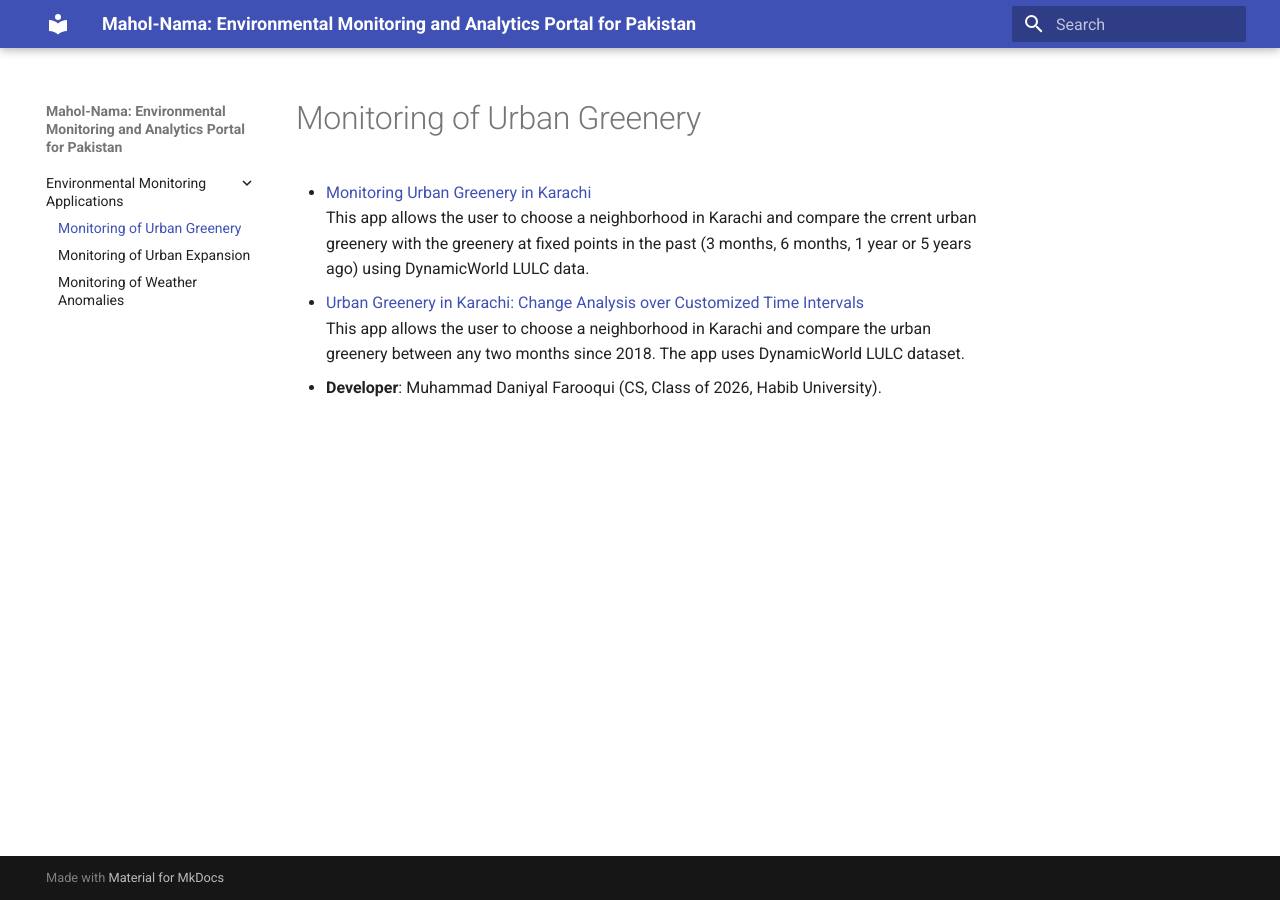
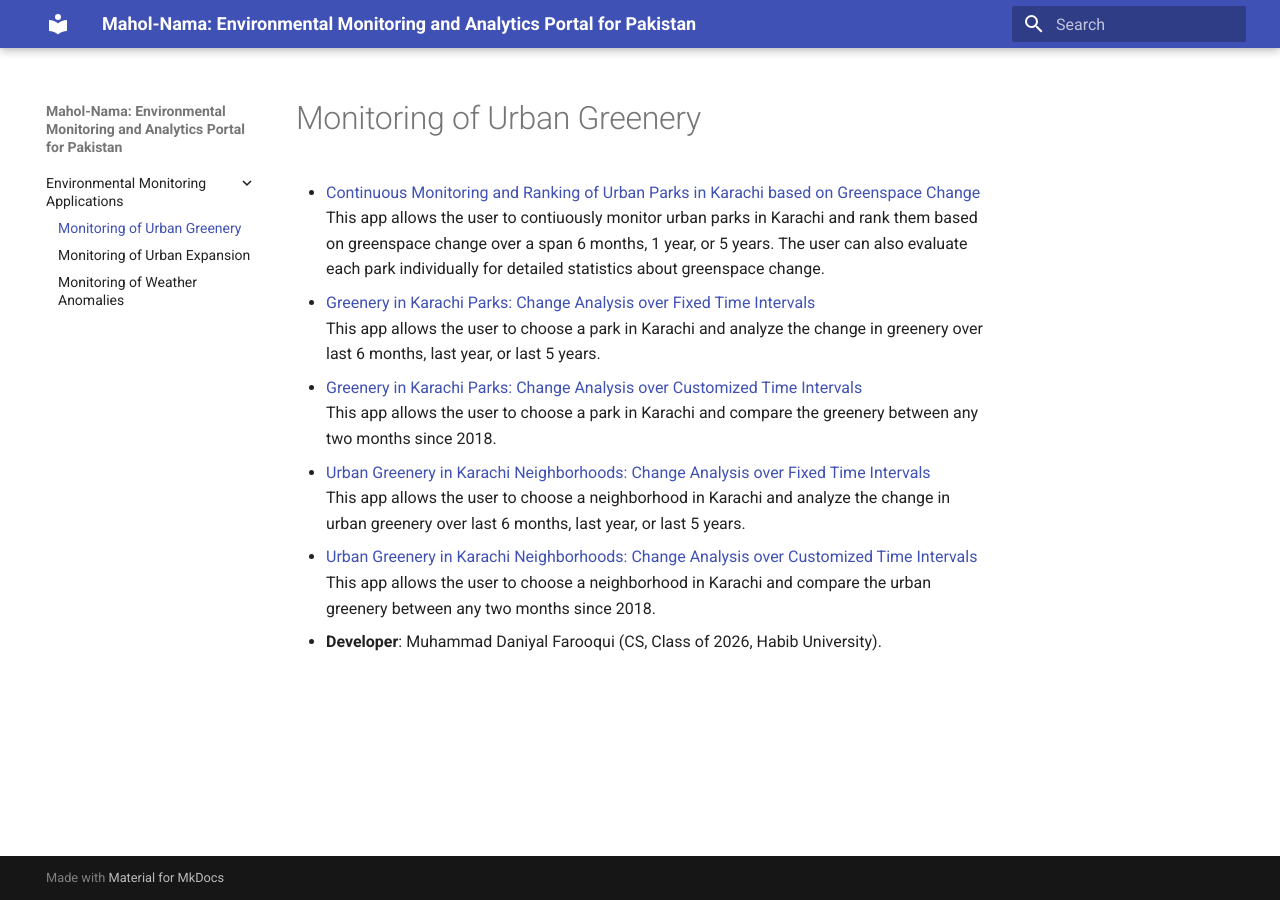
Before and after one commit to gdss-teacher/mahol-nama, an MkDocs documentation site: the page built from docs/apps/urban-greenery.md, in a window 1280 px wide. Built offline with MkDocs 1.6.1 and Material for MkDocs 9.7.7, drawn with Linux system fonts in a browser that asks for light colours.

```diff
--- a/docs/apps/urban-greenery.md
+++ b/docs/apps/urban-greenery.md
@@ -1,8 +1,14 @@
 # Monitoring of Urban Greenery
 
-- [Monitoring Urban Greenery in Karachi](https://ee-mdfarooqui37.projects.earthengine.app/view/karachi-urban-green-space-change-analysis)
-This app allows the user to choose a neighborhood in Karachi and compare the crrent urban greenery with the greenery at fixed points in the past (3 months, 6 months, 1 year or 5 years ago) using DynamicWorld LULC data.
-- [Urban Greenery in Karachi: Change Analysis over Customized Time Intervals](https://ee-mdfarooqui37.projects.earthengine.app/view/karachi-urban-green-space-monitoring)
-This app allows the user to choose a neighborhood in Karachi and compare the urban greenery between any two months since 2018. The app uses DynamicWorld LULC dataset.
+- [Continuous Monitoring and Ranking of Urban Parks in Karachi based on Greenspace Change](https://ee-mdfarooqui37.projects.earthengine.app/view/karachi-urban-green-space-change-analysis)
+This app allows the user to contiuously monitor urban parks in Karachi and rank them based on greenspace change over a span 6 months, 1 year, or 5 years. The user can also evaluate each park individually for detailed statistics about greenspace change.
+- [Greenery in Karachi Parks: Change Analysis over Fixed Time Intervals](https://ee-mdfarooqui37.projects.earthengine.app/view/karachi-urban-green-space-monitoring)
+This app allows the user to choose a park in Karachi and analyze the change in greenery over last 6 months, last year, or last 5 years.
+- [Greenery in Karachi Parks: Change Analysis over Customized Time Intervals](https://ee-mdfarooqui37.projects.earthengine.app/view/karachi-urban-green-space-monitoring)
+This app allows the user to choose a park in Karachi and compare the greenery between any two months since 2018.
+- [Urban Greenery in Karachi Neighborhoods: Change Analysis over Fixed Time Intervals](https://ee-mdfarooqui37.projects.earthengine.app/view/karachi-urban-green-space-monitoring)
+This app allows the user to choose a neighborhood in Karachi and analyze the change in urban greenery over last 6 months, last year, or last 5 years.
+- [Urban Greenery in Karachi Neighborhoods: Change Analysis over Customized Time Intervals](https://ee-mdfarooqui37.projects.earthengine.app/view/karachi-urban-green-space-monitoring)
+This app allows the user to choose a neighborhood in Karachi and compare the urban greenery between any two months since 2018.
 
 - **Developer**: Muhammad Daniyal Farooqui (CS, Class of 2026, Habib University).
```
Also changed, not shown: docs/apps/urban-expansion.md (+2 -2 lines), docs/apps/weather-anomalies.md (+3 -3 lines).
